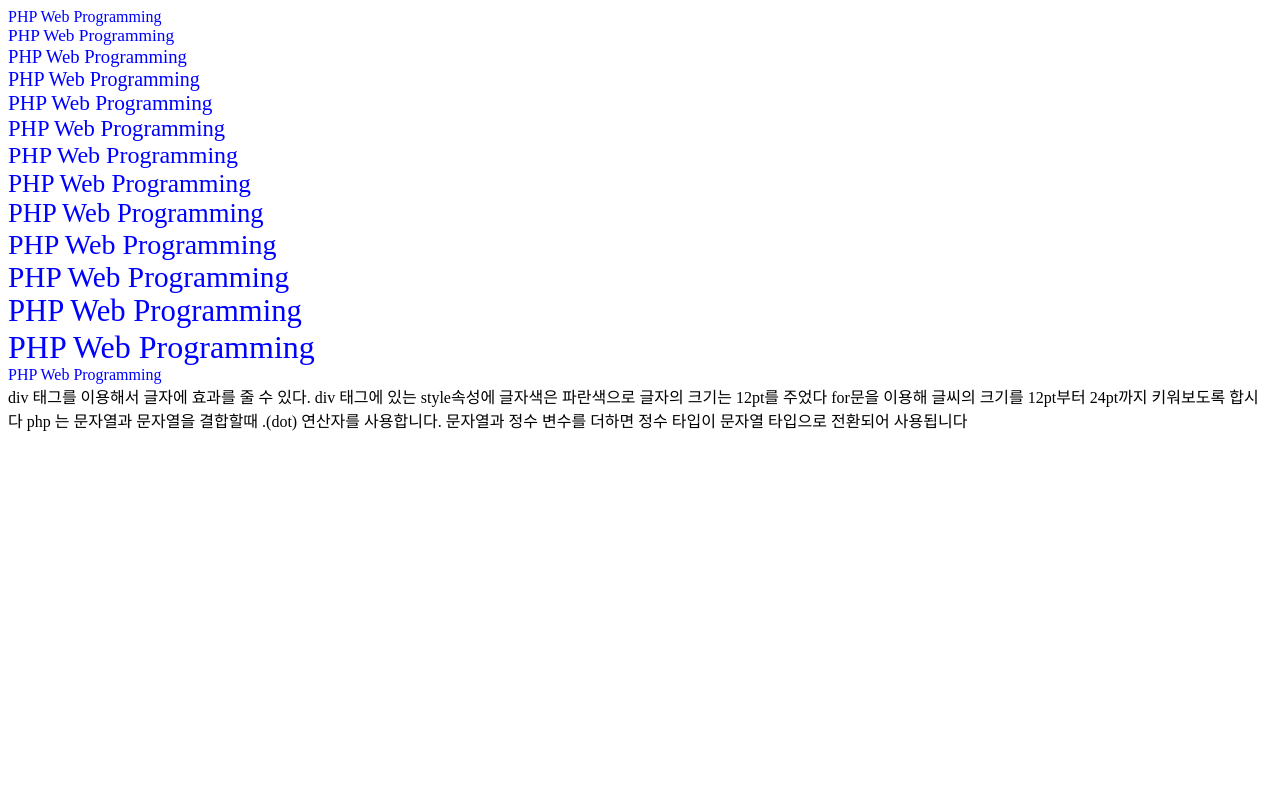
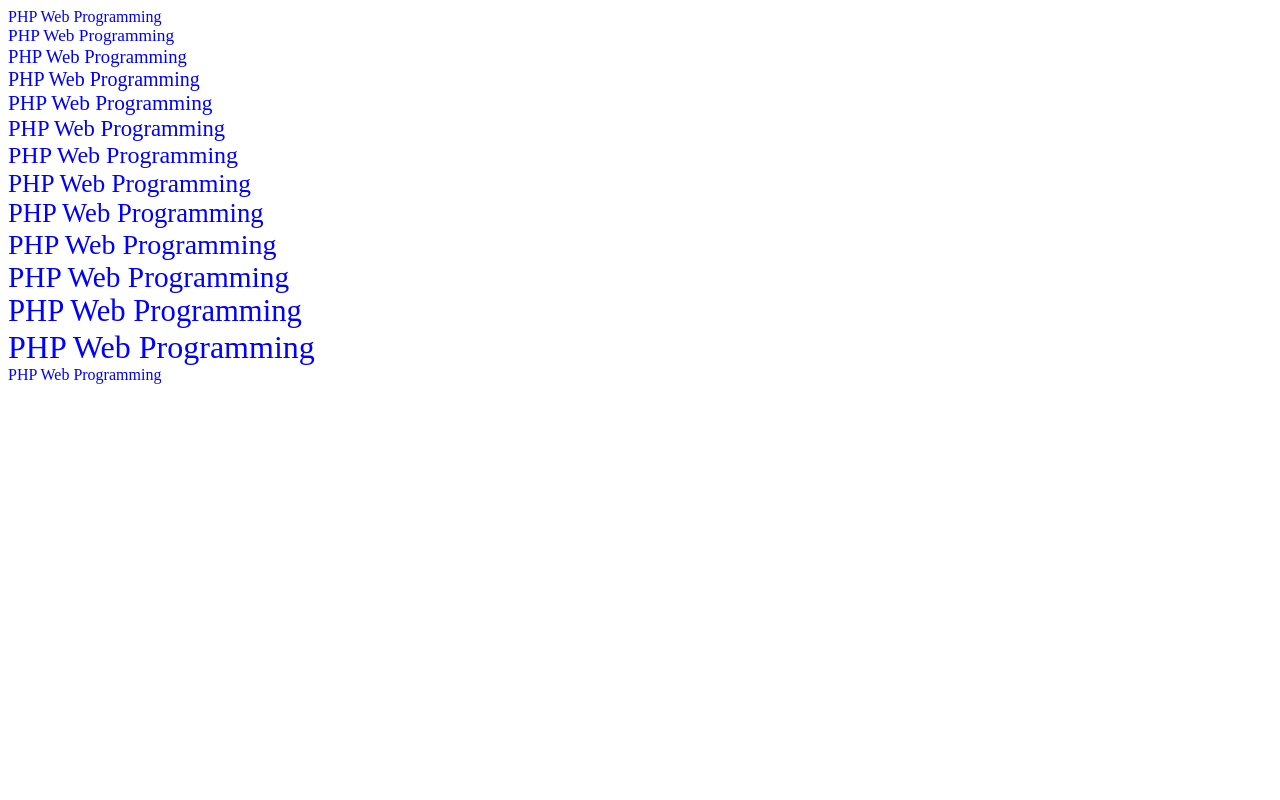
Before and after one commit to bhs2023/PHP, a PHP site: page /sample/ch2/sample2_22.php in a window 1280 px wide. Run offline with PHP 8.4, Linux system fonts and the light colour scheme.

Commit message:
Add files via upload

```diff
--- a/sample/ch2/sample2_22.php
+++ b/sample/ch2/sample2_22.php
@@ -10,7 +10,7 @@
 
 
 <div style='color:blue;font-size:12pt'>PHP Web Programming</div>
-div 태그를 이용해서 글자에 효과를 줄 수 있다. div 태그에 있는 style속성에 글자색은 파란색으로
+<!--div 태그를 이용해서 글자에 효과를 줄 수 있다. div 태그에 있는 style속성에 글자색은 파란색으로
 글자의 크기는 12pt를 주었다 for문을 이용해 글씨의 크기를 12pt부터 24pt까지 키워보도록 합시다
 php 는 문자열과 문자열을 결합할때 .(dot) 연산자를 사용합니다.
- 문자열과 정수 변수를 더하면 정수 타입이 문자열 타입으로 전환되어 사용됩니다
+ 문자열과 정수 변수를 더하면 정수 타입이 문자열 타입으로 전환되어 사용됩니다 -->
```
